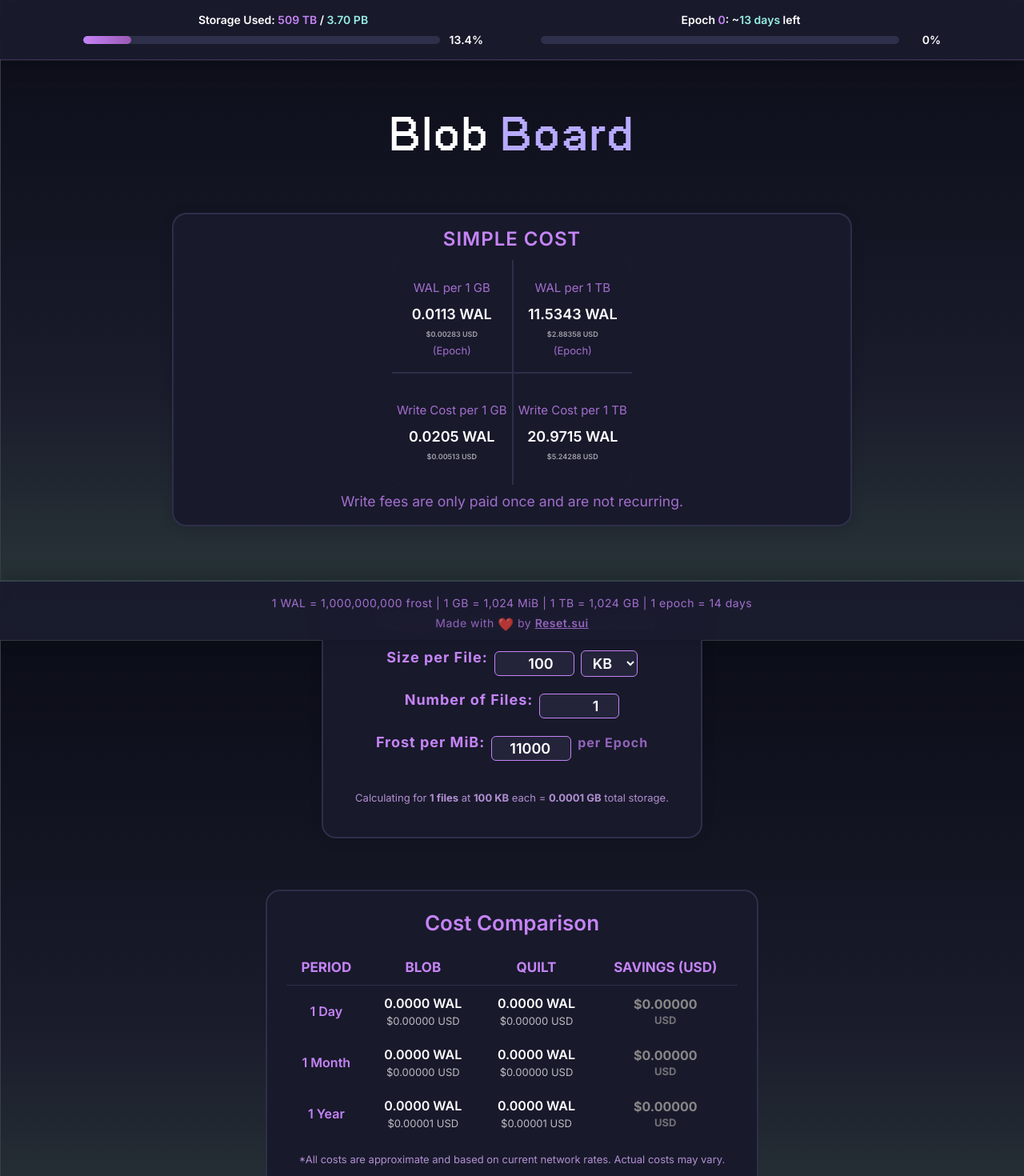
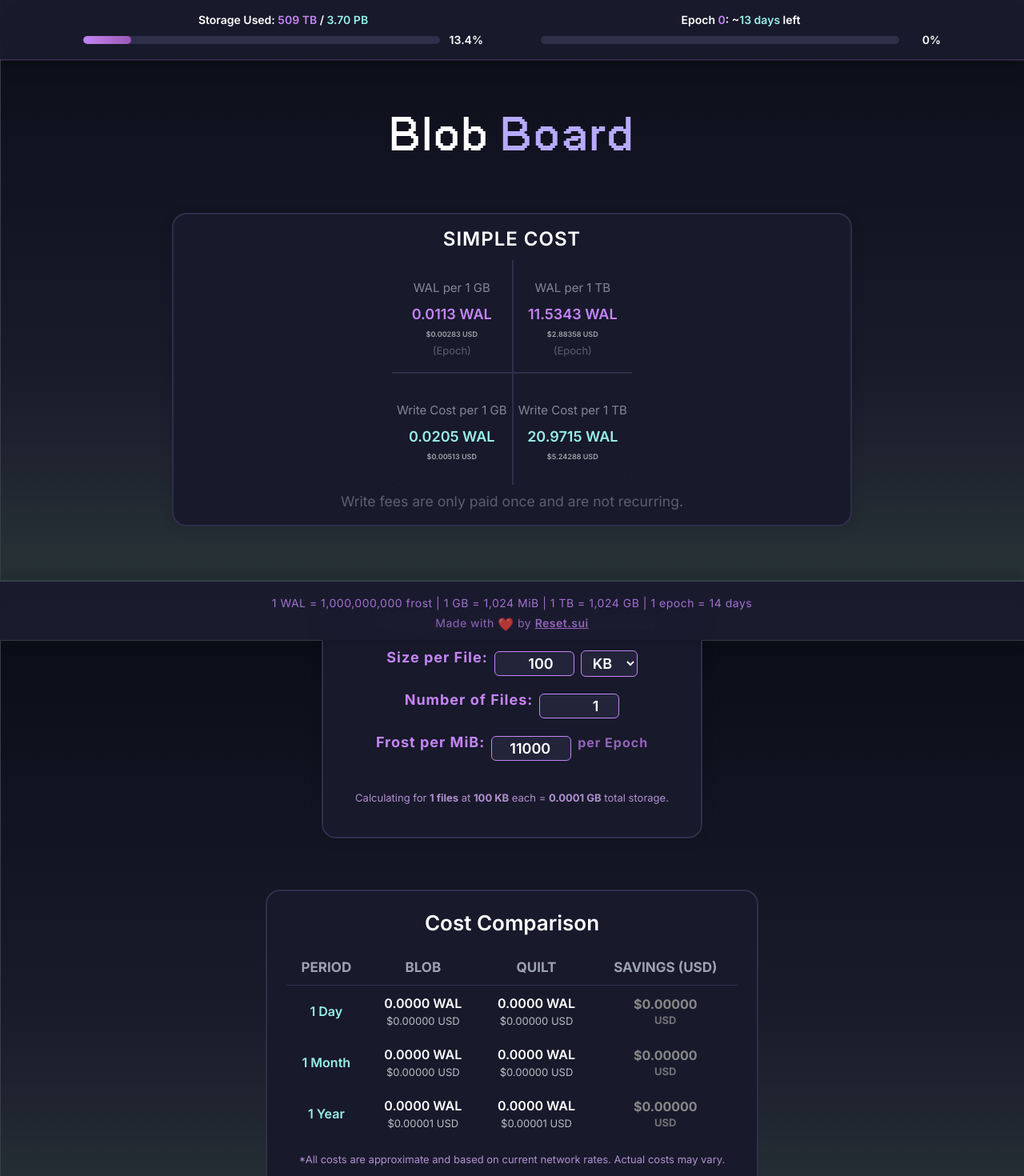
Before and after one commit to reset-codes/blobboard, a React (Vite) app: page / in a window 1280 px wide. Shown: the top 1470 px of the page at 80% size. Built offline with nearby package versions, Linux system fonts and the light colour scheme; no server answers.

Commit message:
UI Redesign: Simple Cost section improvements and color palette update

```diff
--- a/src/components/CostResults.jsx
+++ b/src/components/CostResults.jsx
@@ -1,4 +1,3 @@
-
 import React from 'react';
 
 const CostResults = ({ userCosts }) => {
@@ -44,22 +43,22 @@ const CostResults = ({ userCosts }) => {
       flexDirection: 'column',
       alignItems: 'center'
     }}>
-      <div style={{ fontSize: 'clamp(20px, 4vw, 26px)', marginBottom: 18, textAlign: 'center', color: '#C584F6', fontWeight: 600 }}>
+      <div style={{ fontSize: 'clamp(20px, 4vw, 26px)', marginBottom: 18, textAlign: 'center', color: '#fff', fontWeight: 600 }}>
         Cost Comparison
       </div>
       <div style={{ width: '100%', overflowX: 'auto' }}>
         <table className="cost-comparison-table" style={{ width: '100%', borderCollapse: 'collapse', background: 'none', color: '#fff', fontSize: 'clamp(12px, 2vw, 16px)' }}>
           <thead>
             <tr className="table-header">
-              <th style={{ padding: 'clamp(10px, 2vw, 12px) clamp(6px, 1.5vw, 10px)', borderBottom: '1px solid #2e2f4a', fontSize: 'clamp(13px, 2.2vw, 17px)' }}>Period</th>
-              <th style={{ padding: 'clamp(10px, 2vw, 12px) clamp(6px, 1.5vw, 10px)', borderBottom: '1px solid #2e2f4a', fontSize: 'clamp(13px, 2.2vw, 17px)' }}>Blob</th>
-              <th style={{ padding: 'clamp(10px, 2vw, 12px) clamp(6px, 1.5vw, 10px)', borderBottom: '1px solid #2e2f4a', fontSize: 'clamp(13px, 2.2vw, 17px)' }}>Quilt</th>
-              <th style={{ padding: 'clamp(10px, 2vw, 12px) clamp(6px, 1.5vw, 10px)', borderBottom: '1px solid #2e2f4a', fontSize: 'clamp(13px, 2.2vw, 17px)' }}>Savings (USD)</th>
+              <th style={{ padding: 'clamp(10px, 2vw, 12px) clamp(6px, 1.5vw, 10px)', borderBottom: '1px solid #2e2f4a', fontSize: 'clamp(13px, 2.2vw, 17px)', color: '#9ca3af' }}>Period</th>
+              <th style={{ padding: 'clamp(10px, 2vw, 12px) clamp(6px, 1.5vw, 10px)', borderBottom: '1px solid #2e2f4a', fontSize: 'clamp(13px, 2.2vw, 17px)', color: '#9ca3af' }}>Blob</th>
+              <th style={{ padding: 'clamp(10px, 2vw, 12px) clamp(6px, 1.5vw, 10px)', borderBottom: '1px solid #2e2f4a', fontSize: 'clamp(13px, 2.2vw, 17px)', color: '#9ca3af' }}>Quilt</th>
+              <th style={{ padding: 'clamp(10px, 2vw, 12px) clamp(6px, 1.5vw, 10px)', borderBottom: '1px solid #2e2f4a', fontSize: 'clamp(13px, 2.2vw, 17px)', color: '#9ca3af' }}>Savings (USD)</th>
             </tr>
           </thead>
           <tbody>
             <tr className="table-body" style={{ textAlign: 'center' }}>
-              <td data-label="Period" style={{ padding: 'clamp(10px, 2vw, 12px) clamp(6px, 1.5vw, 10px)', color: '#C584F6', fontWeight: 600, fontSize: 'clamp(12px, 2vw, 16px)' }}>1 Day</td>
+              <td data-label="Period" style={{ padding: 'clamp(10px, 2vw, 12px) clamp(6px, 1.5vw, 10px)', color: '#97F0E5', fontWeight: 600, fontSize: 'clamp(12px, 2vw, 16px)' }}>1 Day</td>
               <td data-label="Blob" style={{ padding: 'clamp(10px, 2vw, 12px) clamp(6px, 1.5vw, 10px)' }}>
                 {renderCost(individualCostDayWAL, individualCostDayUSD)}
               </td>
@@ -72,7 +71,7 @@ const CostResults = ({ userCosts }) => {
               </td>
             </tr>
             <tr className="table-body" style={{ textAlign: 'center' }}>
-              <td data-label="Period" style={{ padding: 'clamp(10px, 2vw, 12px) clamp(6px, 1.5vw, 10px)', color: '#C584F6', fontWeight: 600, fontSize: 'clamp(12px, 2vw, 16px)' }}>1 Month</td>
+              <td data-label="Period" style={{ padding: 'clamp(10px, 2vw, 12px) clamp(6px, 1.5vw, 10px)', color: '#97F0E5', fontWeight: 600, fontSize: 'clamp(12px, 2vw, 16px)' }}>1 Month</td>
               <td data-label="Blob" style={{ padding: 'clamp(10px, 2vw, 12px) clamp(6px, 1.5vw, 10px)' }}>
                 {renderCost(individualCostMonthWAL, individualCostMonthUSD)}
               </td>
@@ -85,7 +84,7 @@ const CostResults = ({ userCosts }) => {
               </td>
             </tr>
             <tr className="table-body" style={{ textAlign: 'center' }}>
-              <td data-label="Period" style={{ padding: 'clamp(10px, 2vw, 12px) clamp(6px, 1.5vw, 10px)', color: '#C584F6', fontWeight: 600, fontSize: 'clamp(12px, 2vw, 16px)' }}>1 Year</td>
+              <td data-label="Period" style={{ padding: 'clamp(10px, 2vw, 12px) clamp(6px, 1.5vw, 10px)', color: '#97F0E5', fontWeight: 600, fontSize: 'clamp(12px, 2vw, 16px)' }}>1 Year</td>
               <td data-label="Blob" style={{ padding: 'clamp(10px, 2vw, 12px) clamp(6px, 1.5vw, 10px)' }}>
                 {renderCost(individualCostYearWAL, individualCostYearUSD)}
               </td>
--- a/src/components/RevenueSection.jsx
+++ b/src/components/RevenueSection.jsx
@@ -3,17 +3,15 @@ import { WRITE_FEE_FROST } from '../utils/constants';
 
 const RevenueSection = ({ isLoading, baseCosts, revenue, walPrice }) => {
 
-
-
-  const renderWalWithUsd = (walValue, walDecimals = 4) => {
+  const renderWalWithUsd = (walValue, walDecimals = 4, isPurple = true) => {
     const walNum = parseFloat(walValue) || 0;
     const walFormatted = walNum.toLocaleString(undefined, { minimumFractionDigits: walDecimals, maximumFractionDigits: walDecimals });
     const usdFormatted = (walNum * walPrice).toLocaleString(undefined, { minimumFractionDigits: 5, maximumFractionDigits: 5 });
     return (
       <>
-        <span>{walFormatted} WAL</span>
+        <span style={{ color: isPurple ? '#C584F6' : '#97F0E5' }}>{walFormatted} WAL</span>
         <br />
-        <span style={{ fontSize: '50%', opacity: 0.6, display: 'block', marginTop: 2 }}>
+        <span style={{ fontSize: '50%', opacity: 0.6, display: 'block', marginTop: 2, color: '#fff' }}>
           ${usdFormatted} USD
         </span>
       </>
@@ -37,7 +35,7 @@ const RevenueSection = ({ isLoading, baseCosts, revenue, walPrice }) => {
   return (
     <div style={{ display: 'flex', flexDirection: 'column', alignItems: 'center', width: '100%' }}>
       <div className="data-box" style={{ margin: '0 auto', maxWidth: 850, width: '100%', padding: 'clamp(12px, 3vw, 16px)' }}>
-        <div className="card-title" style={{ textAlign: 'center', marginBottom: '12px', fontSize: 'clamp(18px, 3.5vw, 24px)', color: '#C584F6', fontWeight: 600 }}>Simple Cost</div>
+        <div className="card-title" style={{ textAlign: 'center', marginBottom: '12px', fontSize: 'clamp(18px, 3.5vw, 24px)', color: '#fff', fontWeight: 600 }}>Simple Cost</div>
         <div className="revenue-grid" style={{
           display: 'grid',
           gridTemplateColumns: '1fr 1fr',
@@ -59,11 +57,11 @@ const RevenueSection = ({ isLoading, baseCosts, revenue, walPrice }) => {
             alignItems: 'center',
             textAlign: 'center'
           }}>
-            <div className="card-sublabel" style={{ marginBottom: '6px', fontSize: 'clamp(13px, 2vw, 15px)' }}>WAL per 1 GB</div>
+            <div className="card-sublabel" style={{ marginBottom: '6px', fontSize: 'clamp(13px, 2vw, 15px)', color: '#9ca3af' }}>WAL per 1 GB</div>
             <div className="card-value" style={{ fontSize: 'clamp(16px, 2.5vw, 18px)' }}>
-              {renderWalWithUsd(baseCosts.walPerGBPerEpoch, 4)}
+              {renderWalWithUsd(baseCosts.walPerGBPerEpoch, 4, true)}
             </div>
-            <div className="card-sublabel" style={{ marginTop: '4px', fontSize: 'clamp(12px, 1.8vw, 13px)' }}>(Epoch)</div>
+            <div className="card-sublabel" style={{ marginTop: '4px', fontSize: 'clamp(12px, 1.8vw, 13px)', color: '#6b7280' }}>(Epoch)</div>
           </div>
 
           {/* Top Right - WAL per 1 TB */}
@@ -77,11 +75,11 @@ const RevenueSection = ({ isLoading, baseCosts, revenue, walPrice }) => {
             textAlign: 'center',
             borderLeft: '1px solid #2e2f4a'
           }}>
-            <div className="card-sublabel" style={{ marginBottom: '6px', fontSize: 'clamp(13px, 2vw, 15px)' }}>WAL per 1 TB</div>
+            <div className="card-sublabel" style={{ marginBottom: '6px', fontSize: 'clamp(13px, 2vw, 15px)', color: '#9ca3af' }}>WAL per 1 TB</div>
             <div className="card-value" style={{ fontSize: 'clamp(16px, 2.5vw, 18px)' }}>
-              {renderWalWithUsd(baseCosts.walPerTBPerEpoch, 4)}
+              {renderWalWithUsd(baseCosts.walPerTBPerEpoch, 4, true)}
             </div>
-            <div className="card-sublabel" style={{ marginTop: '4px', fontSize: 'clamp(12px, 1.8vw, 13px)' }}>(Epoch)</div>
+            <div className="card-sublabel" style={{ marginTop: '4px', fontSize: 'clamp(12px, 1.8vw, 13px)', color: '#6b7280' }}>(Epoch)</div>
           </div>
 
           {/* Bottom Left - Write Cost per 1 GB */}
@@ -95,9 +93,9 @@ const RevenueSection = ({ isLoading, baseCosts, revenue, walPrice }) => {
             textAlign: 'center',
             borderTop: '1px solid #2e2f4a'
           }}>
-            <div className="card-sublabel" style={{ marginBottom: '6px', fontSize: 'clamp(13px, 2vw, 15px)' }}>Write Cost per 1 GB</div>
+            <div className="card-sublabel" style={{ marginBottom: '6px', fontSize: 'clamp(13px, 2vw, 15px)', color: '#9ca3af' }}>Write Cost per 1 GB</div>
             <div className="card-value" style={{ fontSize: 'clamp(16px, 2.5vw, 18px)' }}>
-              {renderWalWithUsd(writeCostPerGB.toFixed(4), 4)}
+              {renderWalWithUsd(writeCostPerGB.toFixed(4), 4, false)}
             </div>
           </div>
 
@@ -113,13 +111,13 @@ const RevenueSection = ({ isLoading, baseCosts, revenue, walPrice }) => {
             borderLeft: '1px solid #2e2f4a',
             borderTop: '1px solid #2e2f4a'
           }}>
-            <div className="card-sublabel" style={{ marginBottom: '6px', fontSize: 'clamp(13px, 2vw, 15px)' }}>Write Cost per 1 TB</div>
+            <div className="card-sublabel" style={{ marginBottom: '6px', fontSize: 'clamp(13px, 2vw, 15px)', color: '#9ca3af' }}>Write Cost per 1 TB</div>
             <div className="card-value" style={{ fontSize: 'clamp(16px, 2.5vw, 18px)' }}>
-              {renderWalWithUsd(writeCostPerTB.toFixed(4), 4)}
+              {renderWalWithUsd(writeCostPerTB.toFixed(4), 4, false)}
             </div>
           </div>
         </div>
-        <div className="card-sublabel" style={{ marginTop: '8px', textAlign: 'center' }}>
+        <div className="card-sublabel" style={{ marginTop: '8px', textAlign: 'center', color: '#6b7280' }}>
           Write fees are only paid once and are not recurring.
         </div>
       </div>
```
